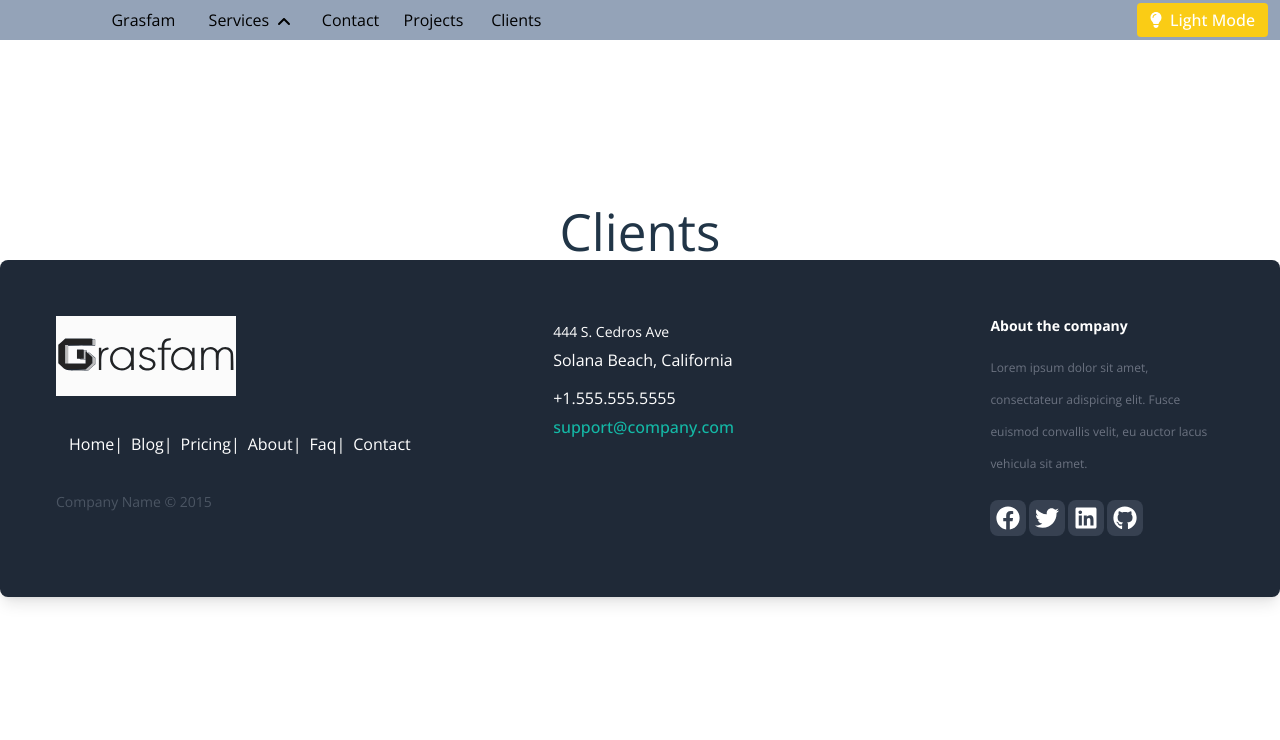
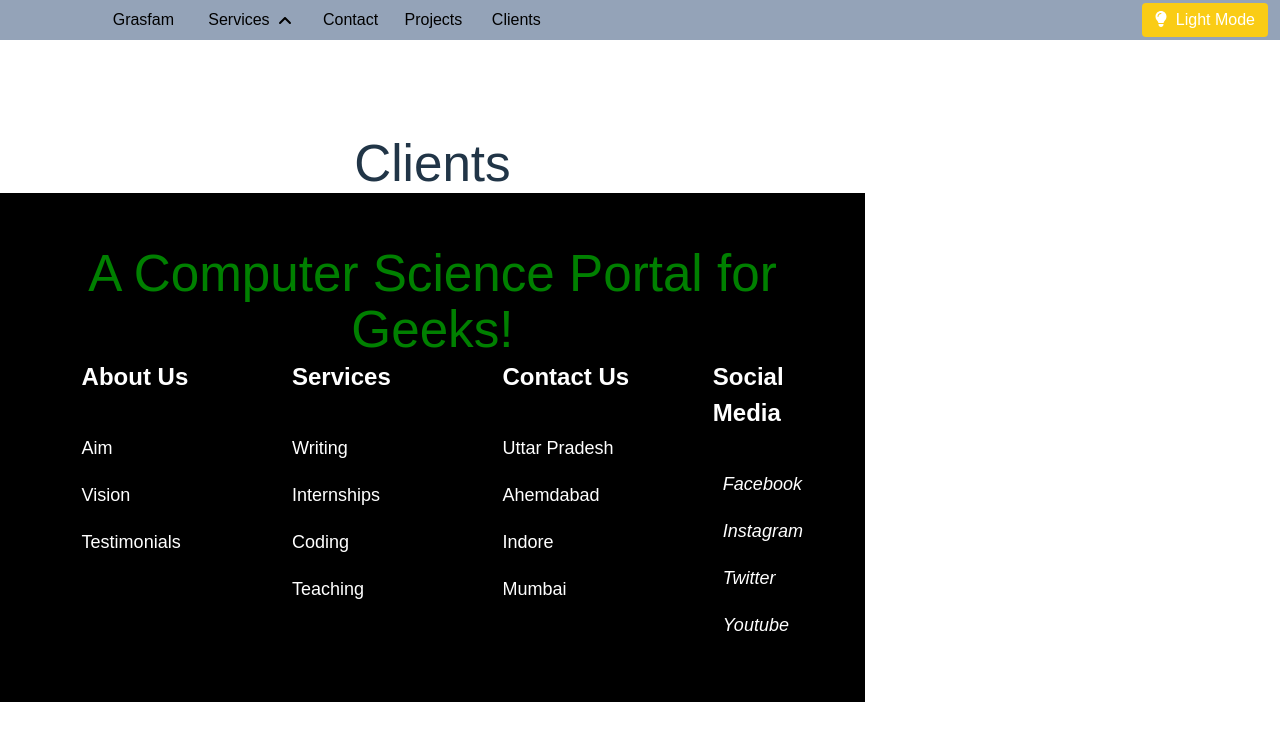
Before and after one commit to lazuardi21/GrasfamPresentation, a React (Vite) app: page /clients in a window 1280 px wide. Shown: the top 740 px of the page. Built offline with nearby package versions, Linux system fonts and the light colour scheme.

Commit message:
Update Footer

```diff
--- a/package.json
+++ b/package.json
@@ -24,6 +24,7 @@
     "react-redux": "^8.1.2",
     "react-router-dom": "^6.15.0",
     "redux": "^4.2.1",
+    "styled-components": "^6.1.8",
     "tailwindcss": "^3.3.3"
   },
   "devDependencies": {
--- a/src/App.css
+++ b/src/App.css
@@ -2,6 +2,7 @@
   max-width: 100%;
   /* margin: 0 auto; */
   /* padding: 0rem 0rem; */
+  margin-top: 3%;
   text-align: center;
 }
 
--- a/src/components/Footer/Footer.jsx
+++ b/src/components/Footer/Footer.jsx
@@ -1,74 +1,177 @@
-// Footer.js
-import React from 'react';
-import './Footer.css';
-// import  LogoSvg from './assets/Images/GrasfamLogo.svg';
-import { FaFacebook, FaTwitter, FaLinkedin, FaGithub } from 'react-icons/fa';
+import React from "react";
+import styled from "styled-components";
+
+export const Box = styled.div`
+     padding: 5% 2.5%;
+     background: black;
+     // position: absolute;
+     bottom: 0;
+     width: 100%;
+
+     @media (max-width: 1000px) {
+         // padding: 70px 30px;
+     }
+ `;
+
+ export const FooterContainer = styled.div`
+     display: flex;
+     flex-direction: column;
+     justify-content: center;
+     max-width: 1000px;
+     margin: 0 auto;
+     /* background: red; */
+ `;
+
+ export const Column = styled.div`
+     display: flex;
+     flex-direction: column;
+     text-align: left;
+     margin-left: 60px;
+ `;
+
+ export const Row = styled.div`
+     display: grid;
+     grid-template-columns: repeat(
+         auto-fill,
+         minmax(185px, 1fr)
+     );
+     grid-gap: 20px;
+
+     @media (max-width: 1000px) {
+         grid-template-columns: repeat(
+             auto-fill,
+             minmax(200px, 1fr)
+         );
+     }
+ `;
+
+ export const FooterLink = styled.a`
+     color: #fff;
+     margin-bottom: 20px;
+     font-size: 18px;
+     text-decoration: none;
+
+     &:hover {
+         color: green;
+         transition: 200ms ease-in;
+     }
+ `;
+
+ export const Heading = styled.p`
+     font-size: 24px;
+     color: #fff;
+     margin-bottom: 40px;
+     font-weight: bold;
+ `;
+
+
 
 const Footer = () => {
     return (
-        // <div>
-            <footer className="footer-distributed">
-                <div className="footer-left">
-                    <div>
-                        <img src={'/Images/GrasfamLogo-cropped.svg#svgView(viewBox(160, 150, 80, 100))'} alt='Company Logo'  style={{height:80, width:180}}  />
-                    </div>
-                    <p className="footer-links">
-                        <a href="#" className="link-1">
-                            Home
-                        </a>
-
-                        <a href="#">Blog</a>
-
-                        <a href="#">Pricing</a>
-
-                        <a href="#">About</a>
-
-                        <a href="#">Faq</a>
-
-                        <a href="#">Contact</a>
-                    </p>
-
-                    <p className="footer-company-name">Company Name © 2015</p>
-                </div>
-
-                <div className="footer-center">
-                    <div>
-                        <i className="fa fa-map-marker"></i>
-                        <p>
-                            <span>444 S. Cedros Ave</span> Solana Beach, California
-                        </p>
-                    </div>
-
-                    <div>
-                        <i className="fa fa-phone"></i>
-                        <p>+1.555.555.5555</p>
-                    </div>
-
-                    <div>
-                        <i className="fa fa-envelope"></i>
-                        <p>
-                            <a href="mailto:support@company.com">support@company.com</a>
-                        </p>
-                    </div>
-                </div>
-
-                <div className="footer-right">
-                    <p className="footer-company-about">
-                        <span>About the company</span>
-                        Lorem ipsum dolor sit amet, consectateur adispicing elit. Fusce
-                        euismod convallis velit, eu auctor lacus vehicula sit amet.
-                    </p>
-
-                    <div className="footer-icons">
-                        <a href="#"><FaFacebook /></a>
-                        <a href="#"><FaTwitter /></a>
-                        <a href="#"><FaLinkedin /></a>
-                        <a href="#"><FaGithub /></a>
-                    </div>
-                </div>
-            </footer>
-        // </div>
+        <Box>
+            <h1
+                style={{
+                    color: "green",
+                    textAlign: "center",
+                    marginTop: "10px",
+                }}
+            >
+                A Computer Science Portal for Geeks!
+            </h1>
+            <FooterContainer>
+                <Row>
+                    <Column>
+                        <Heading>About Us</Heading>
+                        <FooterLink href="#">
+                            Aim
+                        </FooterLink>
+                        <FooterLink href="#">
+                            Vision
+                        </FooterLink>
+                        <FooterLink href="#">
+                            Testimonials
+                        </FooterLink>
+                    </Column>
+                    <Column>
+                        <Heading>Services</Heading>
+                        <FooterLink href="#">
+                            Writing
+                        </FooterLink>
+                        <FooterLink href="#">
+                            Internships
+                        </FooterLink>
+                        <FooterLink href="#">
+                            Coding
+                        </FooterLink>
+                        <FooterLink href="#">
+                            Teaching
+                        </FooterLink>
+                    </Column>
+                    <Column>
+                        <Heading>Contact Us</Heading>
+                        <FooterLink href="#">
+                            Uttar Pradesh
+                        </FooterLink>
+                        <FooterLink href="#">
+                            Ahemdabad
+                        </FooterLink>
+                        <FooterLink href="#">
+                            Indore
+                        </FooterLink>
+                        <FooterLink href="#">
+                            Mumbai
+                        </FooterLink>
+                    </Column>
+                    <Column>
+                        <Heading>Social Media</Heading>
+                        <FooterLink href="#">
+                            <i className="fab fa-facebook-f">
+                                <span
+                                    style={{
+                                        marginLeft: "10px",
+                                    }}
+                                >
+                                    Facebook
+                                </span>
+                            </i>
+                        </FooterLink>
+                        <FooterLink href="#">
+                            <i className="fab fa-instagram">
+                                <span
+                                    style={{
+                                        marginLeft: "10px",
+                                    }}
+                                >
+                                    Instagram
+                                </span>
+                            </i>
+                        </FooterLink>
+                        <FooterLink href="#">
+                            <i className="fab fa-twitter">
+                                <span
+                                    style={{
+                                        marginLeft: "10px",
+                                    }}
+                                >
+                                    Twitter
+                                </span>
+                            </i>
+                        </FooterLink>
+                        <FooterLink href="#">
+                            <i className="fab fa-youtube">
+                                <span
+                                    style={{
+                                        marginLeft: "10px",
+                                    }}
+                                >
+                                    Youtube
+                                </span>
+                            </i>
+                        </FooterLink>
+                    </Column>
+                </Row>
+            </FooterContainer>
+        </Box>
     );
 };
-
 export default Footer;
```
